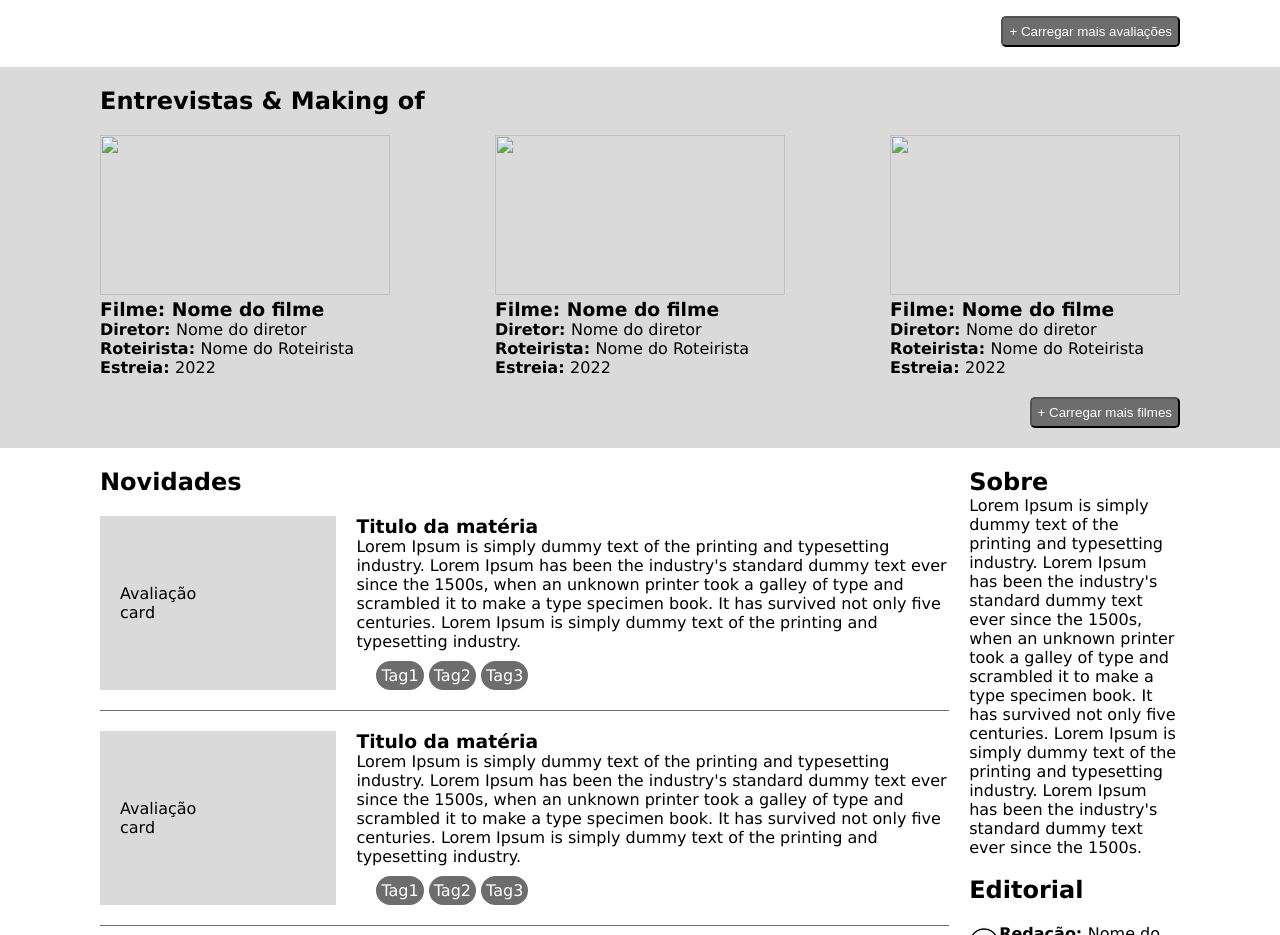
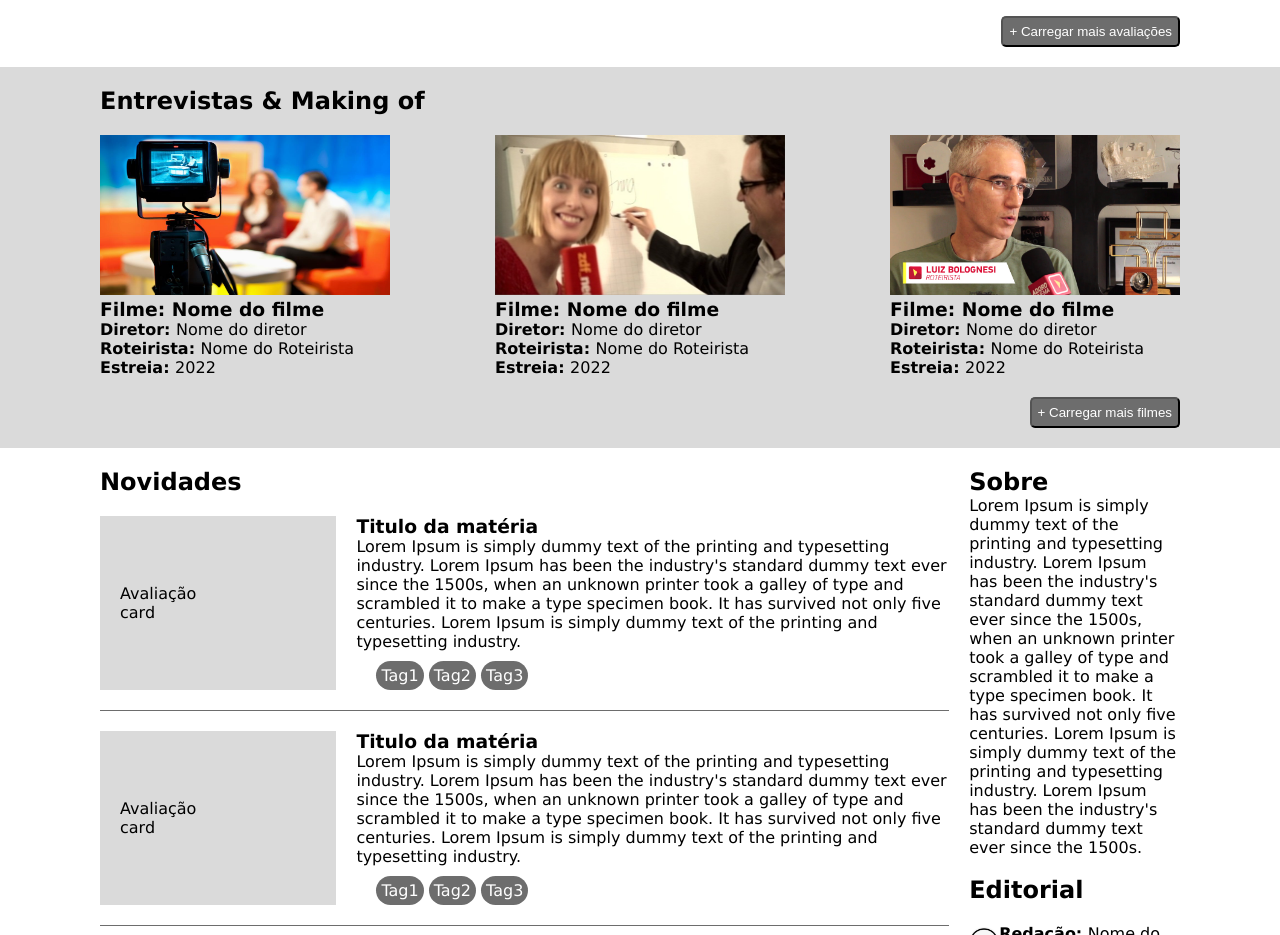
Before and after one commit to klayverxd/tecweb-trabalho01, a website: page index.html in a window 1280 px wide. Shown: the part 1200-2135 px from the top of the page. Drawn offline with Linux system fonts and the light colour scheme; the site is published under a folder, as on GitHub Pages, so addresses that start at the root find nothing.

Commit message:
atualização path imagens

```diff
--- a/index.html
+++ b/index.html
@@ -122,10 +122,10 @@
 				<div class="cards-videos">
 					<div class="card-video">
 						<img
-							src="/assets/entrevistas/entrevista1.jpg"
+							src="./assets/entrevistas/entrevista1.jpg"
 							height="160px"
 							width="290px"
-							alt=""
+							alt="Filme1"
 						/>
 						<h3>Filme: Nome do filme</h3>
 						<p><strong>Diretor: </strong> Nome do diretor</p>
@@ -134,10 +134,10 @@
 					</div>
 					<div class="card-video">
 						<img
-							src="/assets/entrevistas/entrevista2.jpg"
+							src="./assets/entrevistas/entrevista2.jpg"
 							height="160px"
 							width="290px"
-							alt=""
+							alt="Filme2"
 						/>
 						<h3>Filme: Nome do filme</h3>
 						<p><strong>Diretor: </strong> Nome do diretor</p>
@@ -146,10 +146,10 @@
 					</div>
 					<div class="card-video">
 						<img
-							src="/assets/entrevistas/entrevista3.jpg"
+							src="./assets/entrevistas/entrevista3.jpg"
 							height="160px"
 							width="290px"
-							alt=""
+							alt="Filme3"
 						/>
 						<h3>Filme: Nome do filme</h3>
 						<p><strong>Diretor: </strong> Nome do diretor</p>
```
